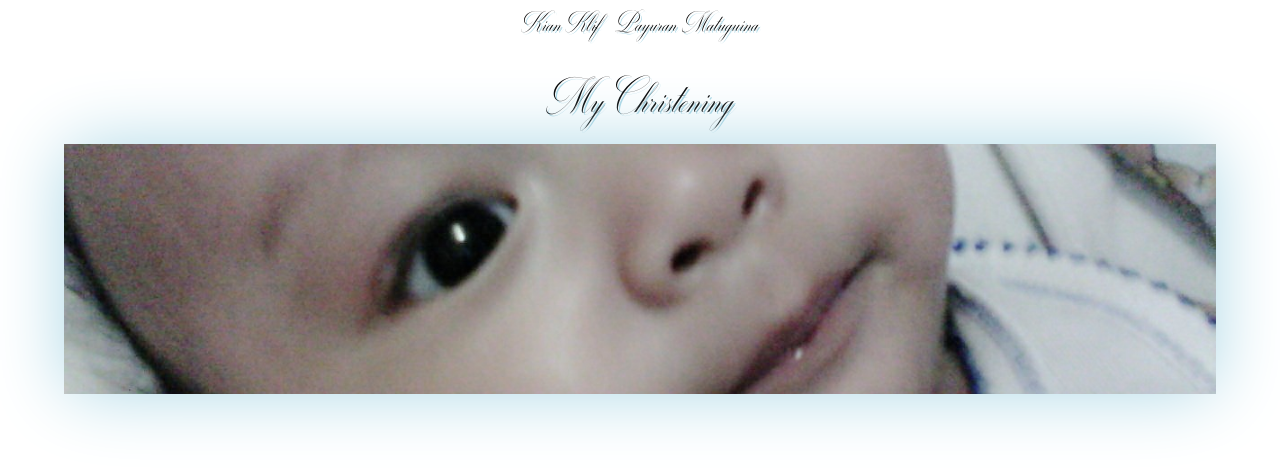
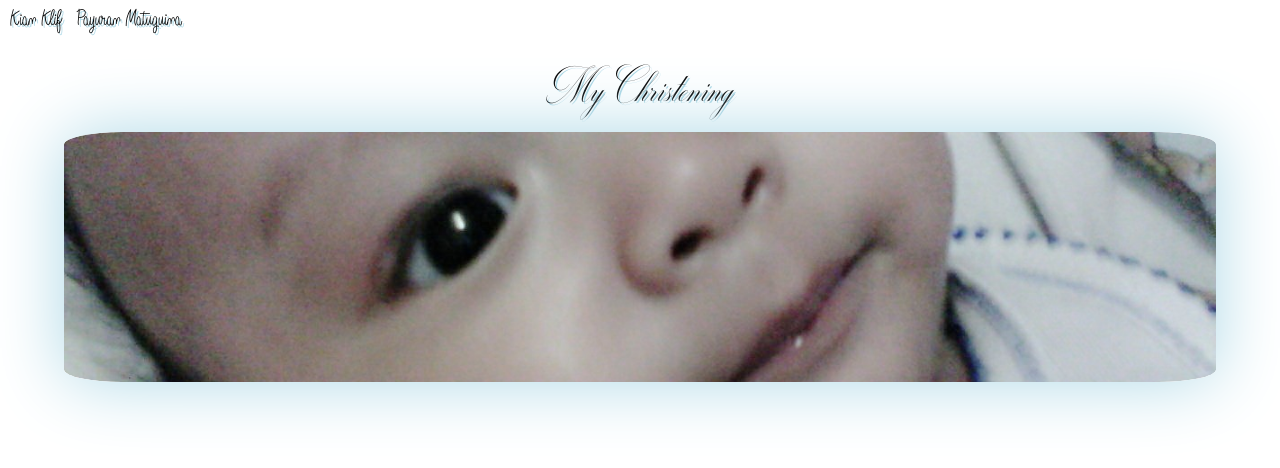
Before and after one commit to KinoMatuguina/kian-christening, a website: page index.html in a window 1280 px wide. Drawn offline with nearby package versions, Linux system fonts and the light colour scheme.

Commit message:
Change concept header

```diff
--- a/assets/css/main.scss
+++ b/assets/css/main.scss
@@ -14,13 +14,19 @@
     src: url('../fonts/Milton_Two_Bold.otf');
 }
 
+@font-face {
+    font-family: Angelique;
+    src: url('../fonts/Angelique-Rose-font-FFP.otf');
+}
+
 header {
 	#title {
-		font-family: milton;
-	    font-size: 2em;
-	    text-align: center;
+		font-family: Angelique;
+	    font-size: 1.5em;
+	    text-align: left;
 	    padding-top: 5px;
 	    padding-bottom: 10px;
+	    padding-left: 10px;
 	    color: black;
 	    text-shadow: 2px 2px lightblue;
 	}
@@ -59,7 +65,7 @@ header {
     		display: inline-block;
     		width: 100%;
     		height: 100%;
-
+    		border-radius: 5%;
     		&.first {
 			    background-image: url('../img/kian-2.jpg');
 			    background-size: cover;
--- a/gulpfile.js
+++ b/gulpfile.js
@@ -15,6 +15,7 @@ var scriptsDir = 'assets/js';
 gulp.task('serve', ['sass', 'js'], function () {
 	browserSync.init({
 		server: './',
+		port: 4000,
 		notify: false,
 		ui: false
 	});
--- a/index.html
+++ b/index.html
@@ -29,7 +29,7 @@
 <body>
 	<header>
 		<div id="title">
-			<span>Kian Klif &nbsp;&nbsp; Payuran Matuguina</span>
+			<span>Kian Klif &nbsp; Payuran Matuguina</span>
 		</div>
 	</header>
 		<div class="main">
```
Also changed, not shown: assets/css/main.css, assets/fonts/Angelique-Rose-font-FFP.otf (added), assets/fonts/Angelique-Rose-font-FFP.ttf (added), assets/fonts/Atelier-Omega.ttf (added).
